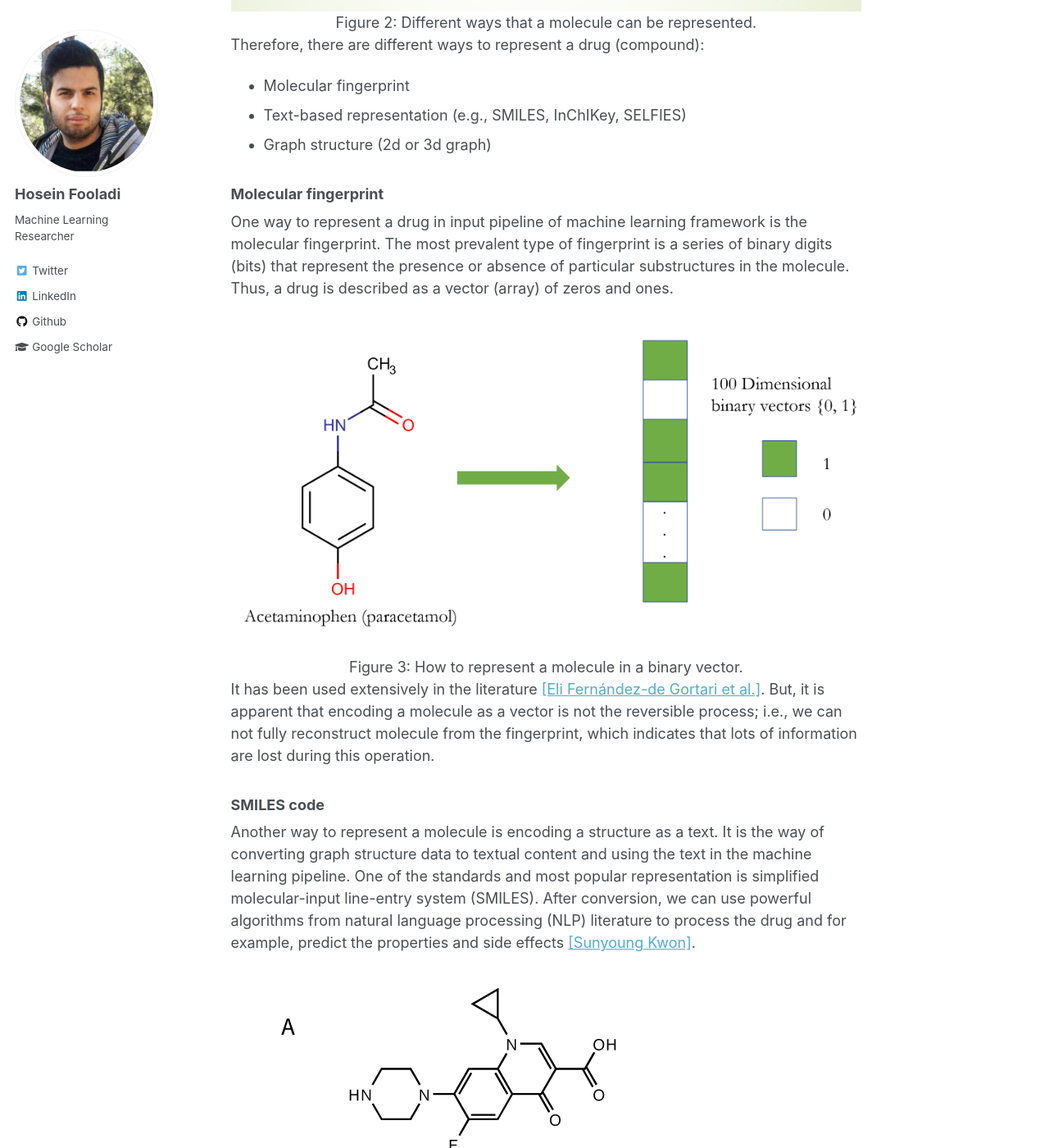
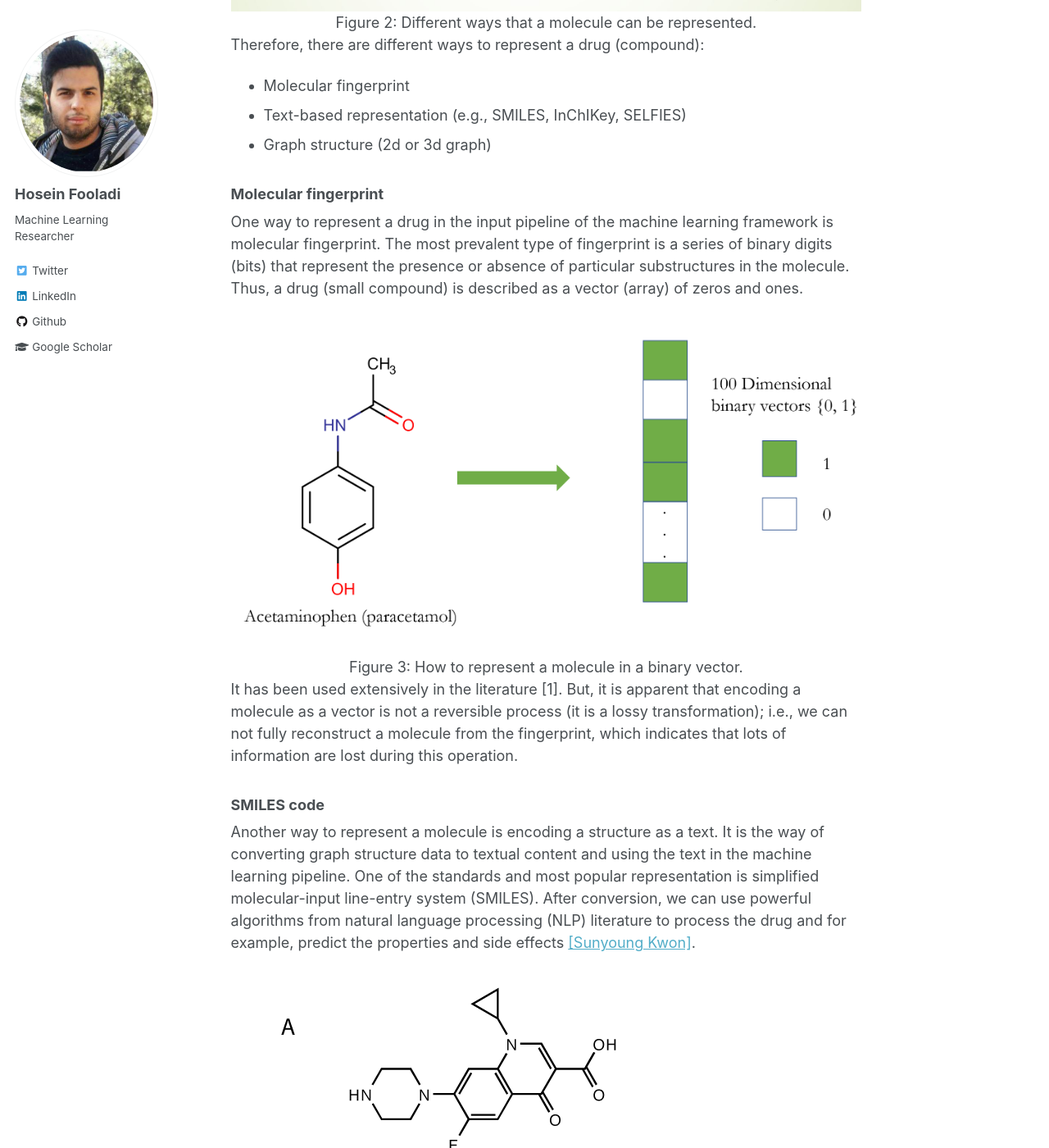
Before and after one commit to HFooladi/HFooladi.github.io, a Jekyll site: the page built from _posts/2018-10-31-Review_DL_Drug.md, in a window 1280 px wide and 1400 px high, scrolled down 1917 px. Shown: the whole window at 82% size. Built offline with Jekyll 4.4.1, drawn with Linux system fonts in a browser that asks for light colours; some web fonts are replaced; some of the changed text lies outside the part shown.

Commit message:
revising deep learning in drug discovery

```diff
--- a/_posts/2018-10-31-Review_DL_Drug.md
+++ b/_posts/2018-10-31-Review_DL_Drug.md
@@ -50,14 +50,18 @@ Therefore, there are different ways to represent a drug (compound):
 
 ### Molecular fingerprint
 
-One way to represent a drug in input pipeline of machine learning framework is the molecular fingerprint. The most prevalent type of fingerprint is a series of binary digits (bits) that represent the presence or absence of particular substructures in the molecule. Thus, a drug is described as a vector (array) of zeros and ones.
+One way to represent a drug in the input pipeline of the machine learning framework is molecular fingerprint.
+The most prevalent type of fingerprint is a series of binary digits (bits) that represent the presence or absence of particular substructures in the molecule.
+Thus, a drug (small compound) is described as a vector (array) of zeros and ones.
 
 <div class="imgcap">
 <img src="/images/assets/Review_DL_Drug/Binary_Fingerprint.PNG" height="300" class="center">
 <div class="thecap" style="text-align:center">Figure 3: How to represent a molecule in a binary vector.</div>
 </div>
 
-It has been used extensively in the literature [[Eli Fernández-de Gortari et al.]](https://jcheminf.biomedcentral.com/articles/10.1186/s13321-017-0195-1#Sec11). But, it is apparent that encoding a molecule as a vector is not the reversible process; i.e., we can not fully reconstruct molecule from the fingerprint, which indicates that lots of information are lost during this operation.
+It has been used extensively in the literature [1].
+But, it is apparent that encoding a molecule as a vector is not a reversible process (it is a lossy transformation);
+i.e., we can not fully reconstruct a molecule from the fingerprint, which indicates that lots of information are lost during this operation.
 
 ### SMILES code
 
@@ -109,3 +113,7 @@ Good amount of works, generate the SMILES code of compounds. i.e., the output of
 They have used VAEs for generating the molecules. The input representation is SMILES code, and obviously, the output will be SMILES code too. The nice trick is using Gaussian process in the latent space (which is a continuous space) to reach to the point with desired properties. Then, converting this point in the latent space to the SMILES code using the decoder. The paper is well-written and definitely a recommended reading. However, The problem is that there is not a one-one correspondence between SMILES code and molecules. i.e., not all the produced code can be converted back to original (chemical) space, and as a result, the generated SMILES code often don't correspond to the valid molecules.
 
 [Matt J. Kusner et. al.](https://arxiv.org/pdf/1703.01925.pdf) proposed Grammar VAE to specifically address this issue (producing SMILES code that does not correspond to valid molecules). Instead of feeding SMILES string directly to the network and generating SMILES code, they are converting the SMILES code to the parse tree (by utilizing SMILES context-free grammar). Using the grammar, They are able to generate more syntactically valid molecules.
+
+## References
+
+1- [[Eli Fernández-de Gortari et al.]](https://jcheminf.biomedcentral.com/articles/10.1186/s13321-017-0195-1#Sec11).
```
